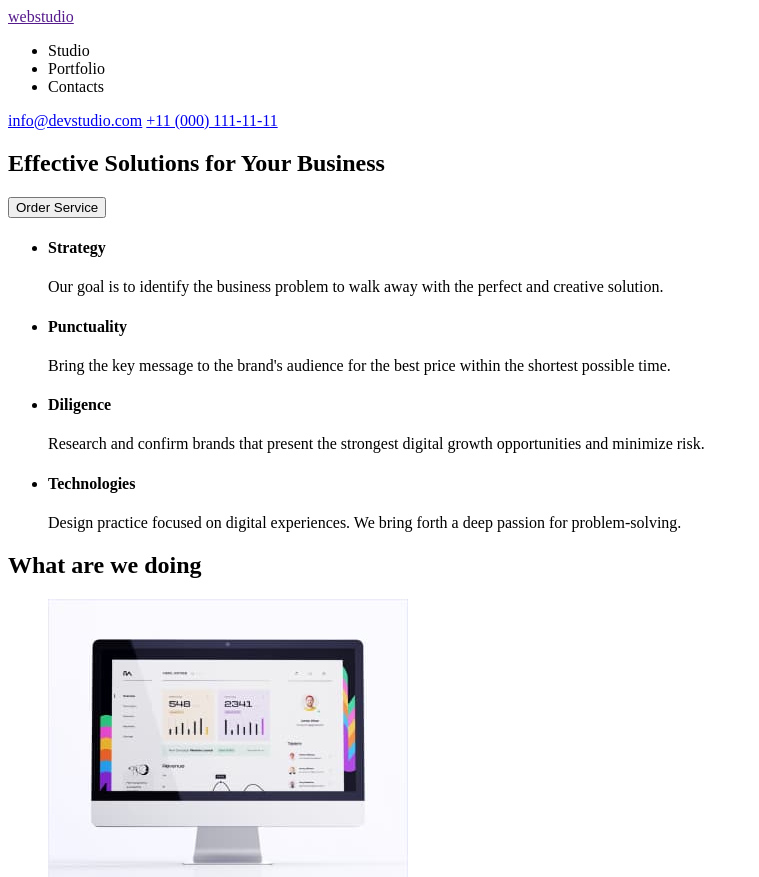
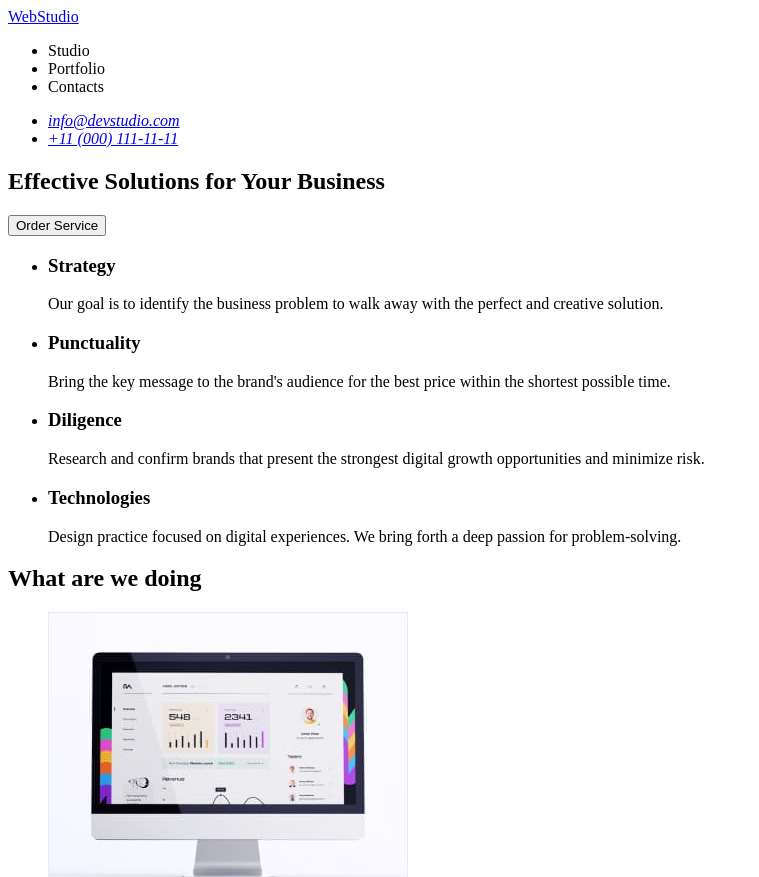
Before and after one commit to tima-007/goit-markup-hw-01, a plain HTML site: page index.html in a window 1280 px wide. Shown: the top 877 px of the page, without its empty margins (0-759 px from the left). Drawn offline with Linux system fonts and the light colour scheme.

Commit message:
Update index.html

```diff
--- a/index.html
+++ b/index.html
@@ -8,16 +8,25 @@
   <body>
 
     <header>
-      <a href="">webstudio</a>
+
       <nav>
+        <a href="./index.html">WebStudio</a>
         <ul>
           <li><a href=""></a>Studio</li>
           <li><a href=""></a>Portfolio</li>
           <li><a href=""></a>Contacts</li>
         </ul>
       </nav>
-      <a href="mailto:info@devstudio.com">info@devstudio.com</a>
-      <a href="tel:+110001111111">+11 (000) 111-11-11</a>
+      <address>
+        <ul>
+          <li>
+            <a href="mailto:info@devstudio.com">info@devstudio.com</a>
+          </li>
+          <li>
+            <a href="tel:+110001111111">+11 (000) 111-11-11</a>
+          </li>
+        </ul>
+      </address>
     </header>
 
     <main>
@@ -29,28 +38,28 @@
         <!-- <h2>Feature</h2> -->
         <ul>
           <li>
-            <h4>Strategy</h4>
+            <h3>Strategy</h3>
             <p>
               Our goal is to identify the business problem to walk away with the
               perfect and creative solution.
             </p>
           </li>
           <li>
-            <h4>Punctuality</h4>
+            <h3>Punctuality</h3>
             <p>
               Bring the key message to the brand's audience for the best price
               within the shortest possible time.
             </p>
           </li>
           <li>
-            <h4>Diligence</h4>
+            <h3>Diligence</h3>
             <p>
               Research and confirm brands that present the strongest digital
               growth opportunities and minimize risk.
             </p>
           </li>
           <li>
-            <h4>Technologies</h4>
+            <h3>Technologies</h3>
             <p>
               Design practice focused on digital experiences. We bring forth a
               deep passion for problem-solving.
@@ -91,22 +100,22 @@
         <ul>
           <li>
             <img src="./images/team-1.jpg" alt="Mark Guerrero" width="264" height="260" />
-            <h4>Mark Guerrero</h4>
+            <h3>Mark Guerrero</h3>
             <p>Product Designer</p>
           </li>
           <li>
             <img src="./images/team-2.jpg" alt="Tom Ford" width="264" height="260" />
-            <h4>Tom Ford</h4>
+            <h3>Tom Ford</h3>
             <p>Frontend Developer</p>
           </li>
           <li>
             <img src="./images/team-3.jpg" alt="Amila Garcia" width="264" height="260" />
-            <h4>Camila Garcia</h4>
+            <h3>Camila Garcia</h3>
             <p>Marketing</p>
           </li>
           <li>
             <img src="./images/team-4.jpg" alt="Daniel Wilson" width="264" height="260" />
-            <h4>Daniel Wilson</h4>
+            <h3>Daniel Wilson</h3>
             <p>UI Designer</p>
           </li>
         </ul>
```
